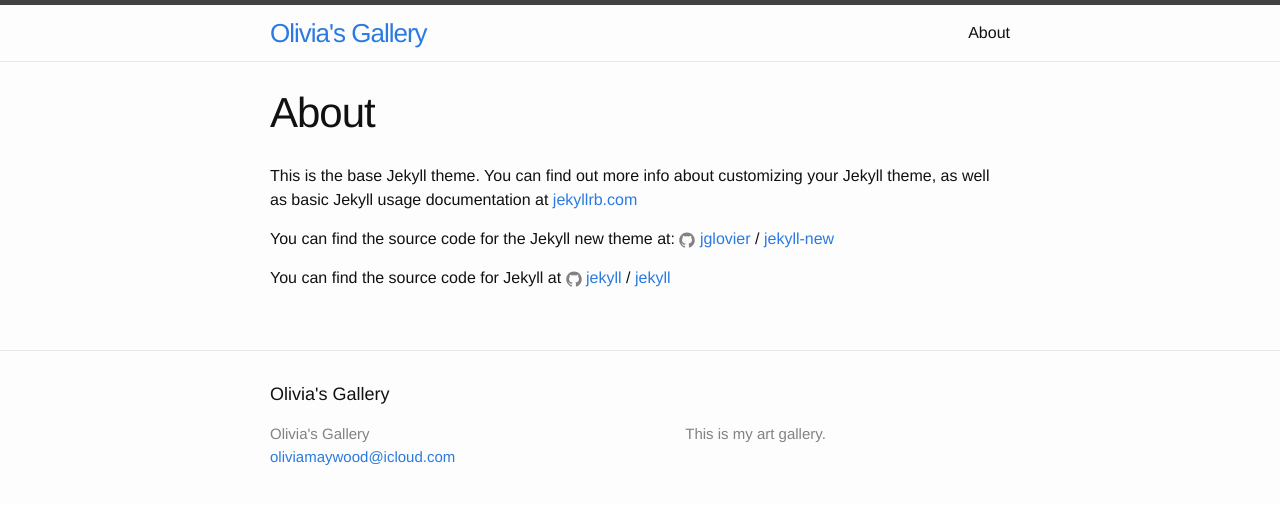
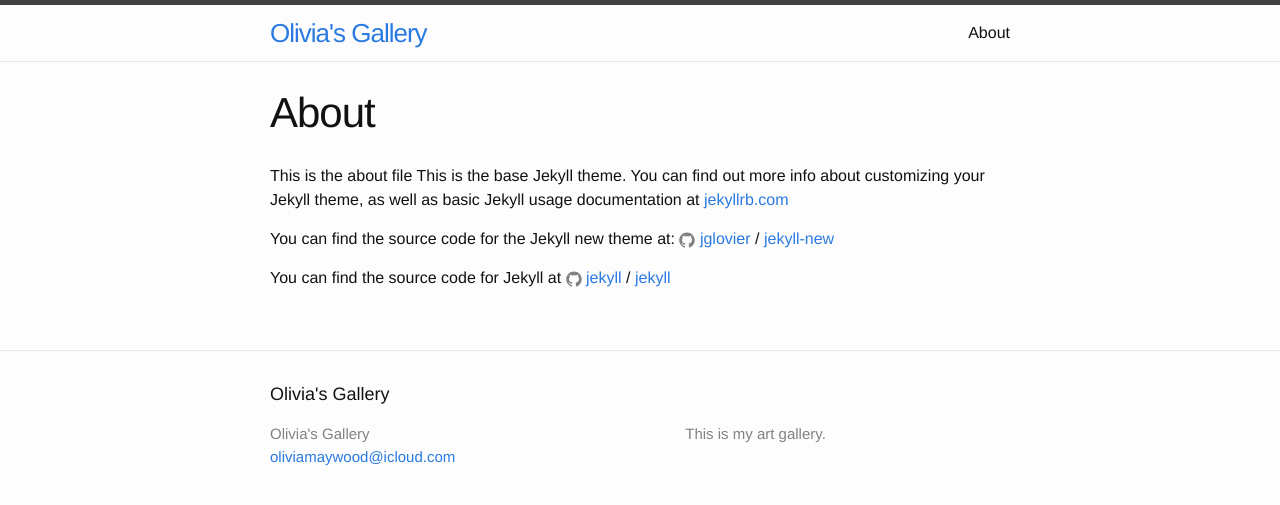
Before and after one commit to paulwood/oliviamayart, a Jekyll site: the page built from about.md, in a window 1280 px wide. Shown: the top 505 px of the page. Built offline with Jekyll 4.4.1, drawn with Linux system fonts in a browser that asks for light colours.

Commit message:
Updating about

```diff
--- a/about.md
+++ b/about.md
@@ -4,6 +4,7 @@ title: About
 permalink: /about/
 ---
 
+This is the about file
 This is the base Jekyll theme. You can find out more info about customizing your Jekyll theme, as well as basic Jekyll usage documentation at [jekyllrb.com](http://jekyllrb.com/)
 
 You can find the source code for the Jekyll new theme at:
```
